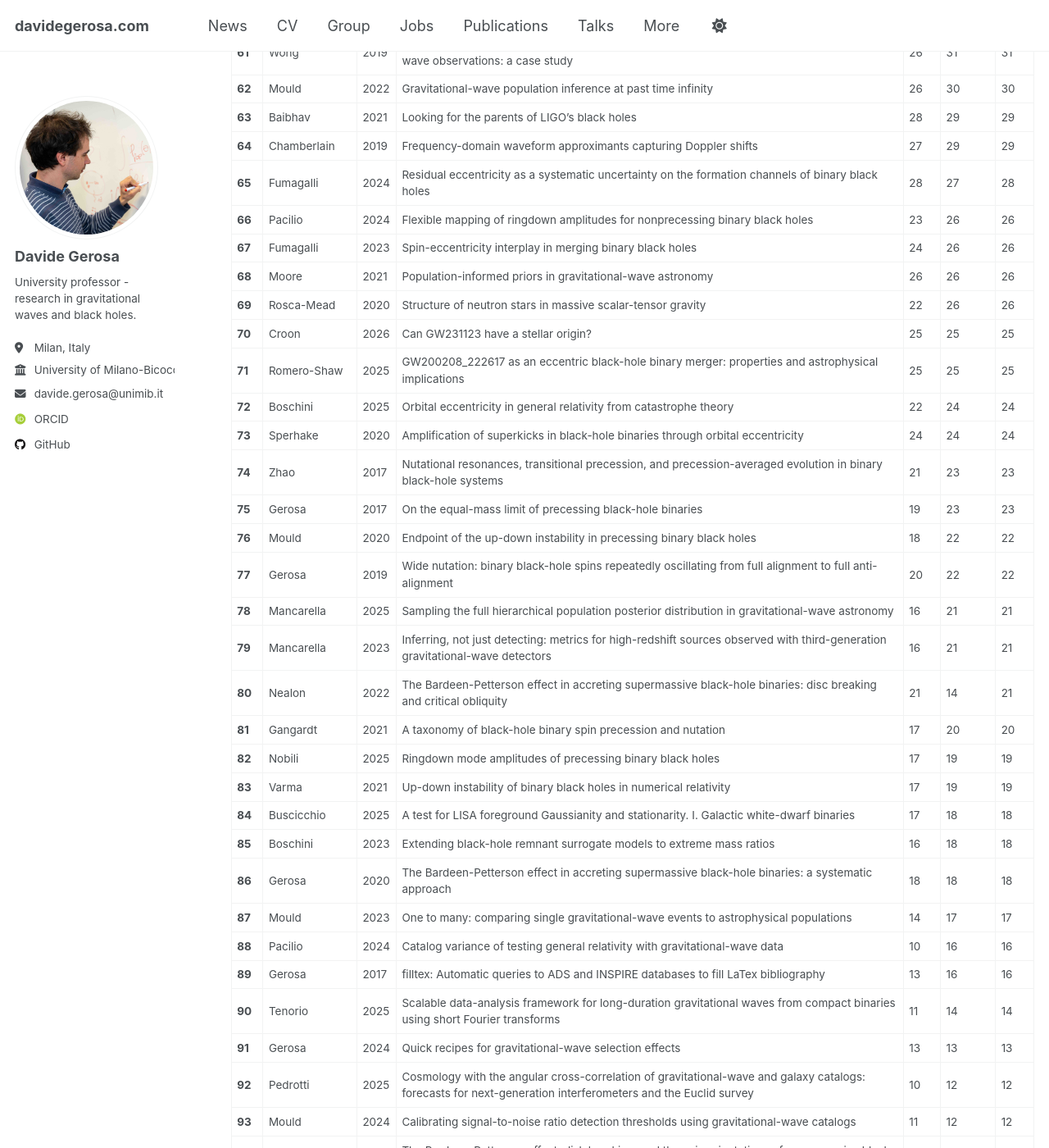
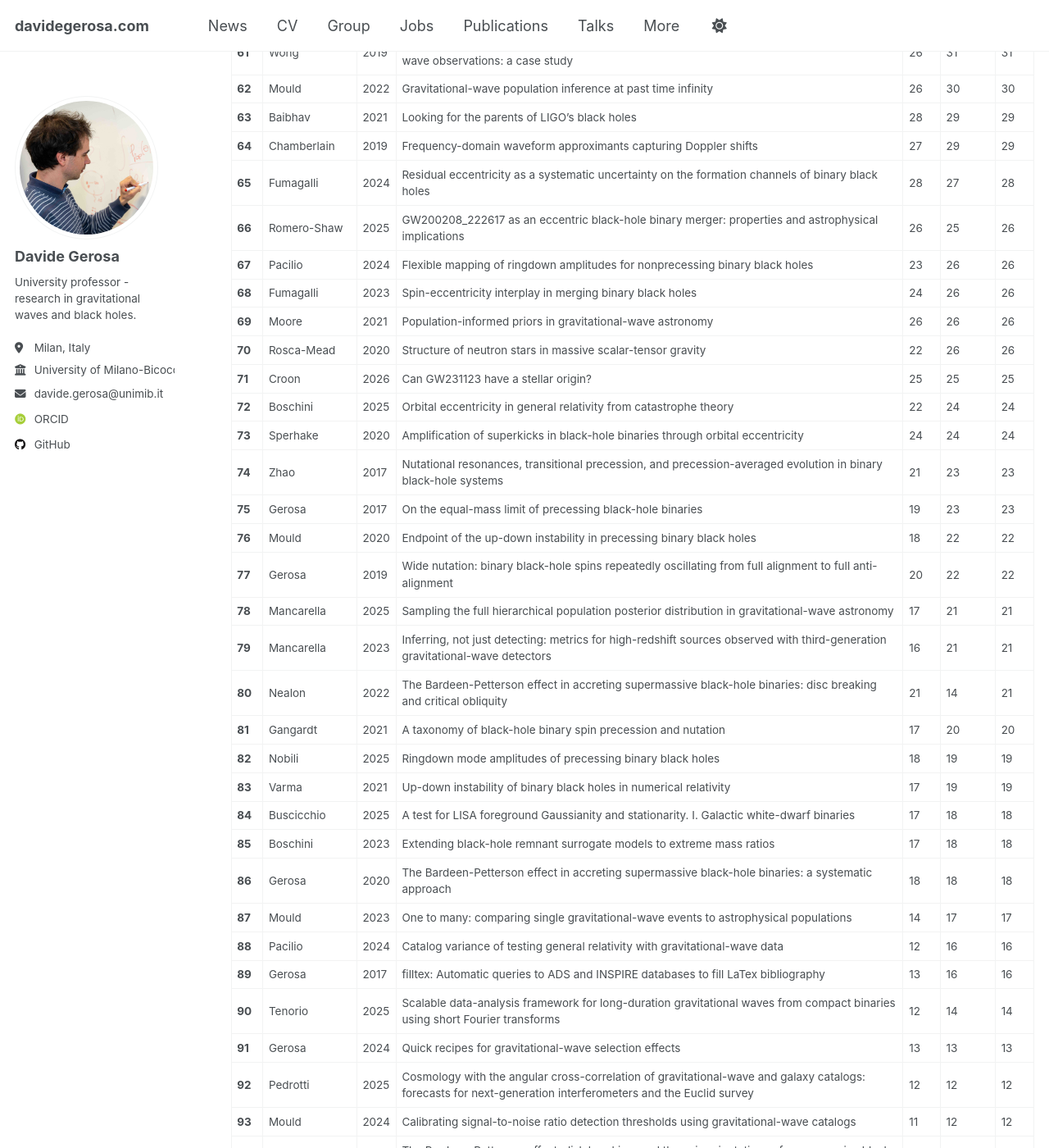
Before and after one commit to dgerosa/website, a Jekyll site: the page built from _pages/citations.md, in a window 1280 px wide and 1400 px high, scrolled down 2943 px. Shown: the whole window at 82% size. Built offline with Jekyll 4.4.1, drawn with Linux system fonts in a browser that asks for light colours; some web fonts are replaced; some of the changed text lies outside the part shown.

Commit message:
Website update from workflow

```diff
--- a/_pages/_citations.md
+++ b/_pages/_citations.md
@@ -47,7 +47,7 @@
 | **36** | Gupta | 2020 | Black holes in the low mass gap: Implications for gravitational wave observations | 58 | 65 | 65 |
 | **37** | Buscicchio | 2021 | Bayesian parameter estimation of stellar-mass black-hole binaries with LISA | 55 | 64 | 64 |
 | **38** | Gerosa | 2018 | Black-hole kicks from numerical-relativity surrogate models | 57 | 64 | 64 |
-| **39** | Gerosa | 2015 | Precessional instability in binary black holes with aligned spins | 55 | 62 | 62 |
+| **39** | Gerosa | 2015 | Precessional instability in binary black holes with aligned spins | 56 | 62 | 62 |
 | **40** | Mould | 2022 | Deep learning and Bayesian inference of gravitational-wave populations: hierarchical black-hole mergers | 56 | 60 | 60 |
 | **41** | Gerosa | 2020 | Astrophysical implications of GW190412 as a remnant of a previous black-hole merger | 54 | 60 | 60 |
 | **42** | Gerosa | 2016 | Numerical simulations of stellar collapse in scalar-tensor theories of gravity | 51 | 60 | 60 |
@@ -74,33 +74,33 @@
 | **63** | Baibhav | 2021 | Looking for the parents of LIGO's black holes | 28 | 29 | 29 |
 | **64** | Chamberlain | 2019 | Frequency-domain waveform approximants capturing Doppler shifts | 27 | 29 | 29 |
 | **65** | Fumagalli | 2024 | Residual eccentricity as a systematic uncertainty on the formation channels of binary black holes | 28 | 27 | 28 |
-| **66** | Pacilio | 2024 | Flexible mapping of ringdown amplitudes for nonprecessing binary black holes | 23 | 26 | 26 |
-| **67** | Fumagalli | 2023 | Spin-eccentricity interplay in merging binary black holes | 24 | 26 | 26 |
-| **68** | Moore | 2021 | Population-informed priors in gravitational-wave astronomy | 26 | 26 | 26 |
-| **69** | Rosca-Mead | 2020 | Structure of neutron stars in massive scalar-tensor gravity | 22 | 26 | 26 |
-| **70** | Croon | 2026 | Can GW231123 have a stellar origin? | 25 | 25 | 25 |
-| **71** | Romero-Shaw | 2025 | GW200208_222617 as an eccentric black-hole binary merger: properties and astrophysical implications | 25 | 25 | 25 |
+| **66** | Romero-Shaw | 2025 | GW200208_222617 as an eccentric black-hole binary merger: properties and astrophysical implications | 26 | 25 | 26 |
+| **67** | Pacilio | 2024 | Flexible mapping of ringdown amplitudes for nonprecessing binary black holes | 23 | 26 | 26 |
+| **68** | Fumagalli | 2023 | Spin-eccentricity interplay in merging binary black holes | 24 | 26 | 26 |
+| **69** | Moore | 2021 | Population-informed priors in gravitational-wave astronomy | 26 | 26 | 26 |
+| **70** | Rosca-Mead | 2020 | Structure of neutron stars in massive scalar-tensor gravity | 22 | 26 | 26 |
+| **71** | Croon | 2026 | Can GW231123 have a stellar origin? | 25 | 25 | 25 |
 | **72** | Boschini | 2025 | Orbital eccentricity in general relativity from catastrophe theory | 22 | 24 | 24 |
 | **73** | Sperhake | 2020 | Amplification of superkicks in black-hole binaries through orbital eccentricity | 24 | 24 | 24 |
 | **74** | Zhao | 2017 | Nutational resonances, transitional precession, and precession-averaged evolution in binary black-hole systems | 21 | 23 | 23 |
 | **75** | Gerosa | 2017 | On the equal-mass limit of precessing black-hole binaries | 19 | 23 | 23 |
 | **76** | Mould | 2020 | Endpoint of the up-down instability in precessing binary black holes | 18 | 22 | 22 |
 | **77** | Gerosa | 2019 | Wide nutation: binary black-hole spins repeatedly oscillating from full alignment to full anti-alignment | 20 | 22 | 22 |
-| **78** | Mancarella | 2025 | Sampling the full hierarchical population posterior distribution in gravitational-wave astronomy | 16 | 21 | 21 |
+| **78** | Mancarella | 2025 | Sampling the full hierarchical population posterior distribution in gravitational-wave astronomy | 17 | 21 | 21 |
 | **79** | Mancarella | 2023 | Inferring, not just detecting: metrics for high-redshift sources observed with third-generation gravitational-wave detectors | 16 | 21 | 21 |
 | **80** | Nealon | 2022 | The Bardeen-Petterson effect in accreting supermassive black-hole binaries: disc breaking and critical obliquity | 21 | 14 | 21 |
 | **81** | Gangardt | 2021 | A taxonomy of black-hole binary spin precession and nutation | 17 | 20 | 20 |
-| **82** | Nobili | 2025 | Ringdown mode amplitudes of precessing binary black holes | 17 | 19 | 19 |
+| **82** | Nobili | 2025 | Ringdown mode amplitudes of precessing binary black holes | 18 | 19 | 19 |
 | **83** | Varma | 2021 | Up-down instability of binary black holes in numerical relativity | 17 | 19 | 19 |
 | **84** | Buscicchio | 2025 | A test for LISA foreground Gaussianity and stationarity. I. Galactic white-dwarf binaries | 17 | 18 | 18 |
-| **85** | Boschini | 2023 | Extending black-hole remnant surrogate models to extreme mass ratios | 16 | 18 | 18 |
+| **85** | Boschini | 2023 | Extending black-hole remnant surrogate models to extreme mass ratios | 17 | 18 | 18 |
 | **86** | Gerosa | 2020 | The Bardeen-Petterson effect in accreting supermassive black-hole binaries: a systematic approach | 18 | 18 | 18 |
 | **87** | Mould | 2023 | One to many: comparing single gravitational-wave events to astrophysical populations | 14 | 17 | 17 |
-| **88** | Pacilio | 2024 | Catalog variance of testing general relativity with gravitational-wave data | 10 | 16 | 16 |
+| **88** | Pacilio | 2024 | Catalog variance of testing general relativity with gravitational-wave data | 12 | 16 | 16 |
 | **89** | Gerosa | 2017 | filltex: Automatic queries to ADS and INSPIRE databases to fill LaTex bibliography | 13 | 16 | 16 |
-| **90** | Tenorio | 2025 | Scalable data-analysis framework for long-duration gravitational waves from compact binaries using short Fourier transforms | 11 | 14 | 14 |
+| **90** | Tenorio | 2025 | Scalable data-analysis framework for long-duration gravitational waves from compact binaries using short Fourier transforms | 12 | 14 | 14 |
 | **91** | Gerosa | 2024 | Quick recipes for gravitational-wave selection effects | 13 | 13 | 13 |
-| **92** | Pedrotti | 2025 | Cosmology with the angular cross-correlation of gravitational-wave and galaxy catalogs: forecasts for next-generation interferometers and the Euclid survey | 10 | 12 | 12 |
+| **92** | Pedrotti | 2025 | Cosmology with the angular cross-correlation of gravitational-wave and galaxy catalogs: forecasts for next-generation interferometers and the Euclid survey | 12 | 12 | 12 |
 | **93** | Mould | 2024 | Calibrating signal-to-noise ratio detection thresholds using gravitational-wave catalogs | 11 | 12 | 12 |
 | **94** | Steinle | 2023 | The Bardeen-Petterson effect, disk breaking, and the spin orientations of supermassive black-hole binaries | 10 | 12 | 12 |
 | **95** | Reali | 2020 | Mapping the asymptotic inspiral of precessing binary black holes to their merger remnants | 10 | 12 | 12 |
@@ -206,4 +206,4 @@
 
 
 <br><br>
-*Last updated: 2026-03-26 06:37:21 UTC*
+*Last updated: 2026-03-28 17:46:07 UTC*
```
Also changed, not shown: other parts of _pages/_citations.md (+15 -15 lines), _pages/_group.md (+1 -1 lines), _pages/_publications.md (+1 -1 lines), _pages/_talks.md (+1 -1 lines).
